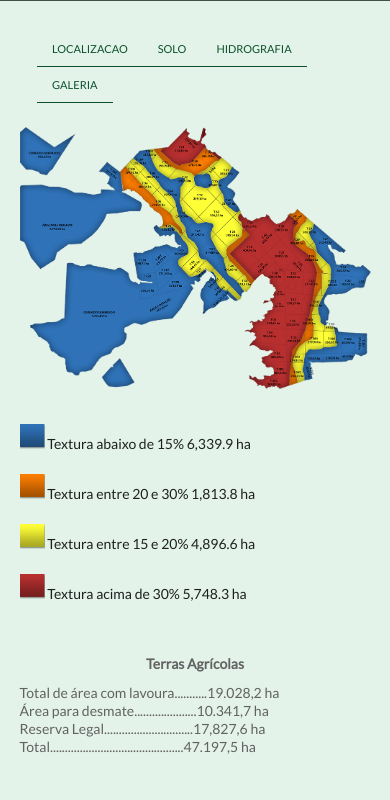
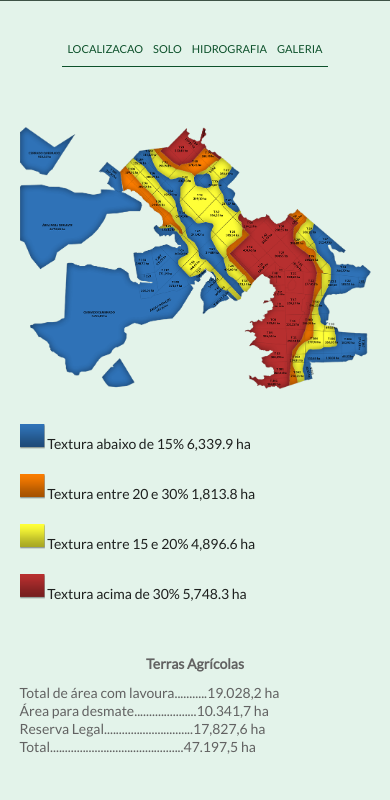
Before and after one commit to MarcioGimenez/Site-Siap, a PHP site: page / in a window 390 px wide. Shown: the part 2374-3174 px from the top of the page. Run offline with PHP 8.4, Linux system fonts and the light colour scheme; some libraries are stand-ins or nearby versions.

Commit message:
correção menu mobile

```diff
--- a/css/screen.css
+++ b/css/screen.css
@@ -65,6 +65,9 @@
     }
     #home-mapas nav ul li a {
         font-size: 11px;
+    }
+    #home-mapas nav ul a {
+        padding: 0 5px;
     }
     #home-mapas h3 {
         font-size: 14px;
```
